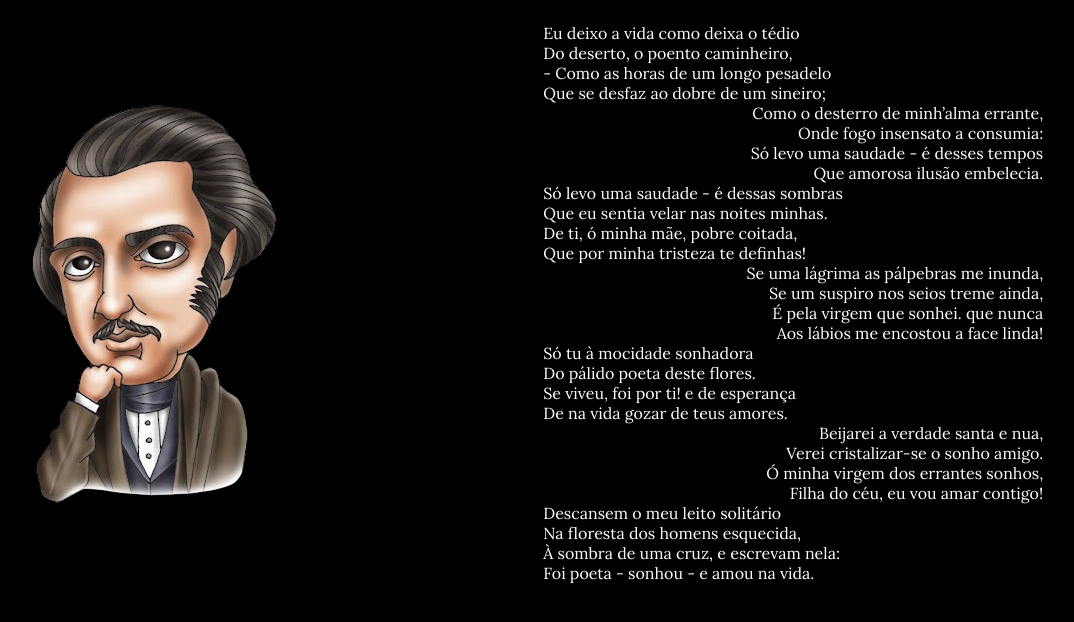
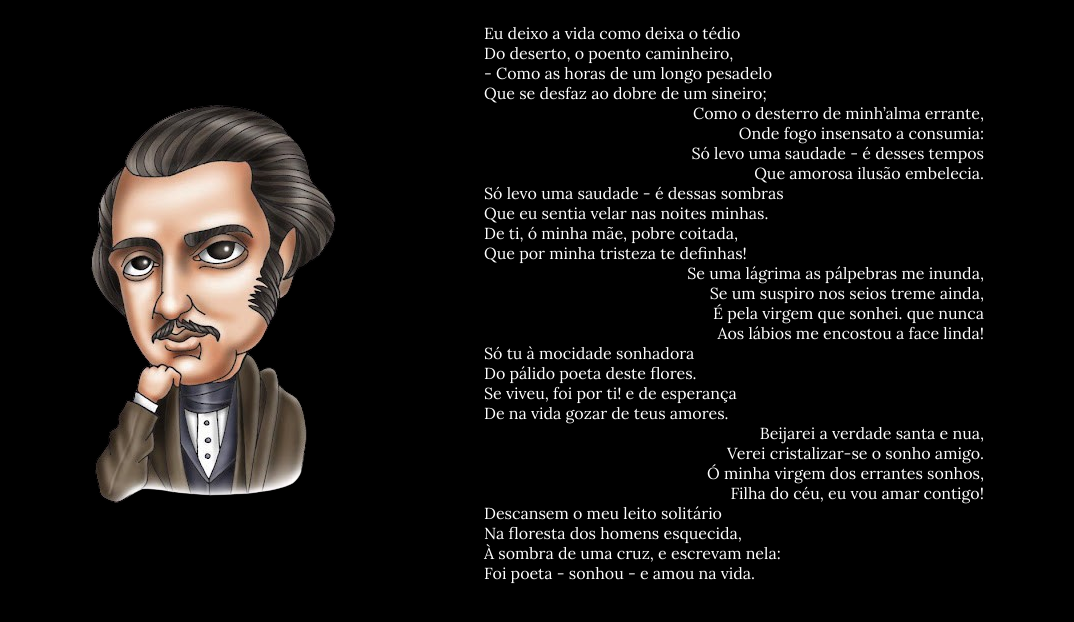
Before and after one commit to jmacedo91/WEB-2.0, a plain HTML site: page Projeto 02 - CSS/azevedo.html in a window 1280 px wide. Shown: the part 68-690 px from the top of the page, without its empty margins (106-1180 px from the left). Drawn offline with Linux system fonts and the light colour scheme.

Commit message:
Ajustando Div do Poema de Azevedo CSS

```diff
--- a/Projeto 02 - CSS/azevedo.html
+++ b/Projeto 02 - CSS/azevedo.html
@@ -30,9 +30,11 @@
         }
 
         .container {
+            width: 900px;
             display: flex;
-            justify-content: space-around;
-            margin: 0;
+            justify-content: space-between;
+            margin: 0 auto;
+            align-items: center;
         }
 
         .image {
```
